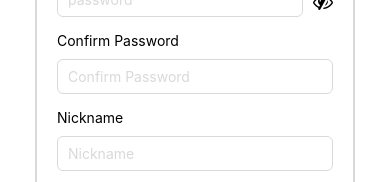
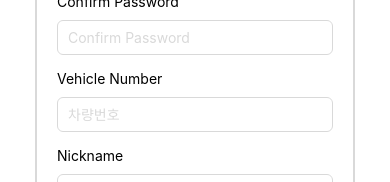
Before and after one commit to tjrwls1211/DRC, a React Native app in the folder drc-app/: screen /SignUpScreen in a window 390 px wide. Shown: the part 359-541 px from the top of the page. Built offline with nearby package versions, Linux system fonts and the light colour scheme.

Commit message:
feat: 회원가입 - 차량번호 입력 추가

```diff
--- a/drc-app/src/api/authAPI.js
+++ b/drc-app/src/api/authAPI.js
@@ -76,13 +76,13 @@ export const checkID = async (email) => {
 }
 
 // 회원가입 가입 요청
-export const SignUpUser = async (email, password, nickname, birthDate) => { //nickname, birthDate 수정 필요
+export const SignUpUser = async (email, password, carNumber, nickname, birthDate) => { //carnum을 carId로 넘겨줌
   const data = {
     id: email,
     pw: password,
     nickname: nickname,
     birthDate: birthDate,
-    carId: 1,
+    carId: carNumber,
   }
 
   console.log(data);
--- a/drc-app/src/screens/SignUpScreen.js
+++ b/drc-app/src/screens/SignUpScreen.js
@@ -10,6 +10,7 @@ const SignUpScreen = () => {
   const [email, setEmail] = useState('');
   const [password, setPassword] = useState('');
   const [confirmPassword, setConfirmPassword] = useState('');
+  const [carNumber, setCarNumber] = useState('');
   const [nickname, setNickname] = useState('');
   const [birthDate, setBirthDate] = useState(new Date()); // 초기값 Date 객체로 설정
   const [isDuplicateID, setIsDuplicateID] = useState(false); // ID 중복 여부
@@ -55,7 +56,7 @@ const SignUpScreen = () => {
 
   // 회원가입 버튼 핸들러
   const handleSignUp = async () => {
-    if (!email || !password || !confirmPassword || !nickname || !birthDate) {
+    if (!email || !password || !confirmPassword || !carNumber || !nickname || !birthDate) {
       setFormError("모든 항목을 입력해 주세요.");
       return;
     }
@@ -95,7 +96,7 @@ const SignUpScreen = () => {
 
     try {
       // 서버로 회원가입 데이터 전송 후 응답 대기
-      const response = await SignUpUser(email, password, nickname, formattedBirthDate);
+      const response = await SignUpUser(email, password, carNumber, nickname, formattedBirthDate);
       console.log(response.success);
 
       if (response.success) {
@@ -199,6 +200,15 @@ const SignUpScreen = () => {
 
               {/* 비밀번호 일치 여부 에러 메시지 */}
               {confirmPasswordError ? <Text style={Styles.error}>{confirmPasswordError}</Text> : null}
+
+              <Text>Vehicle Number</Text>
+              <TextInput
+                style={Styles.TextInput}
+                onChange={setCarNumber}
+                placeholder="차량번호"
+                placeholderTextColor="#D9D9D9"
+                value={carNumber}
+              />
 
               <Text>Nickname</Text>
               <TextInput
```
